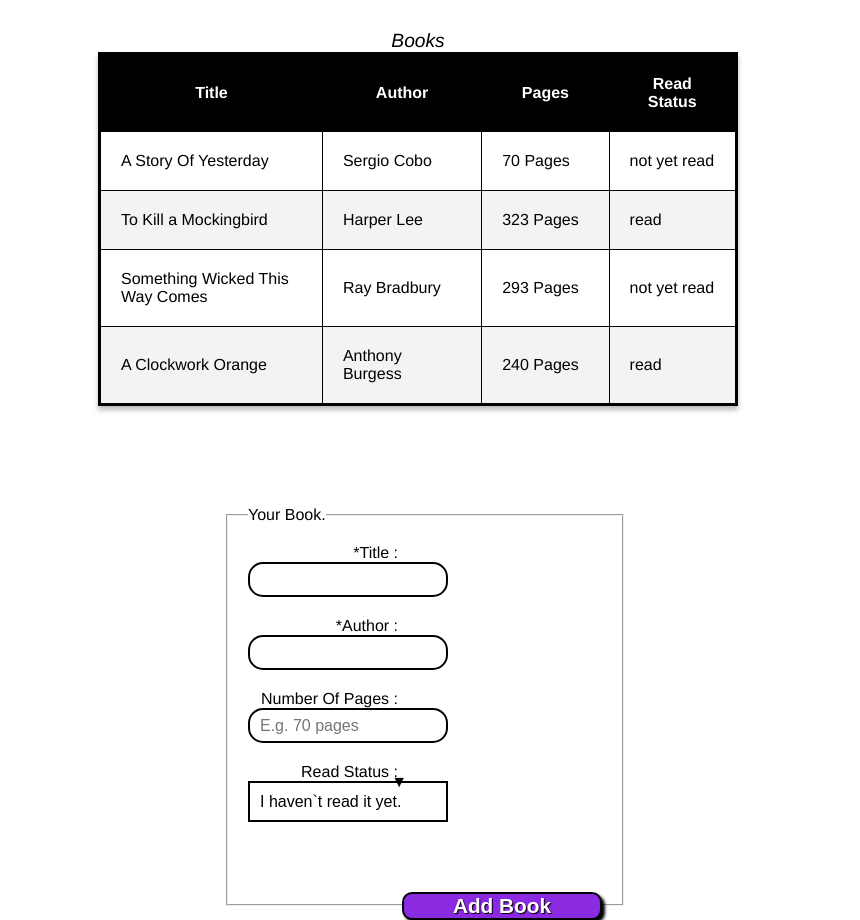
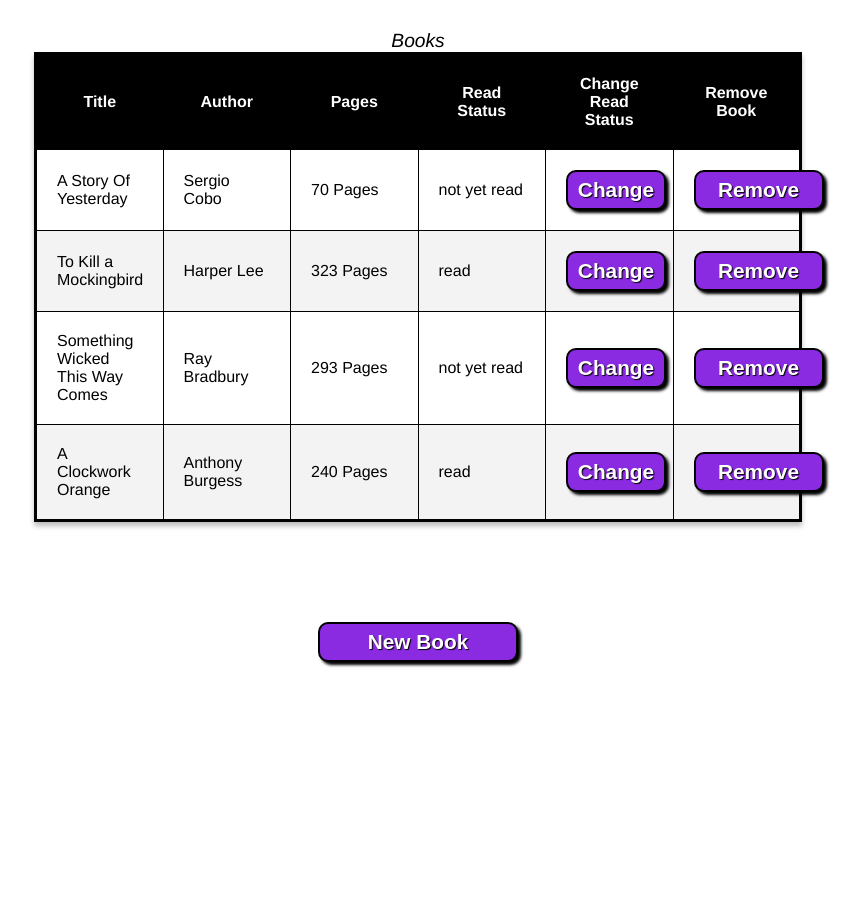
Before and after one commit to BelalHashem007/Library, a plain HTML site: page index.html in a window 1280 px wide. Shown: the whole page, without its empty margins (222-1082 px from the left). After the commit the page ends 800 px from the top, so only its background shows below. Drawn offline with Linux system fonts and the light colour scheme.

Commit message:
Making the form inside a dialog and adding 2 btns.
Added 2 buttons, ChangeReadStatus and RemoveBook.

```diff
--- a/index.html
+++ b/index.html
@@ -10,25 +10,28 @@
 </head>
 
 <body>
-    <table>
+    <table class="table">
         <caption>Books</caption>
         <thead>
             <tr>
-                <th>Title</th>
-                <th>Author</th>
-                <th>Pages</th>
-                <th>Read Status</th>
+                <th scope="col">Title</th>
+                <th scope="col">Author</th>
+                <th scope="col">Pages</th>
+                <th scope="col">Read Status</th>
+                <th scope="col">Change Read Status</th>
+                <th scope="col">Remove Book</th>
             </tr>
         </thead>
         <tbody>
         </tbody>
     </table>
+    <dialog class="form-container">
     <form id="form" name="my-form">
         <fieldset>
             <legend>Your Book.</legend>
             <div class="title-container">
                 <label for="title">*Title :</label>
-                <input type="text" name="title" id="title" required>
+                <input type="text" name="title" id="title" autocomplete="false" required>
             </div>
             <div class="author-container">
                 <label for="author">*Author :</label>
@@ -49,6 +52,8 @@
         </fieldset>
 
     </form>
+</dialog>
+<button class="dialog-btn">New Book</button>
 </body>
 
 </html>
--- a/script.js
+++ b/script.js
@@ -1,4 +1,4 @@
-const myLibrary = [];
+let myLibrary = [];
 
 function Book(title, author, pages, readStatus) {
     this.title = title;
@@ -6,16 +6,28 @@ function Book(title, author, pages, readStatus) {
     this.pages = pages;
     this.readStatus = readStatus;
 }
+Book.prototype.changeReadStatus = function (){
+    if (this.readStatus == 'read')
+        this.readStatus = 'not read yet'
+    else
+    this.readStatus = 'read';
+};
 
 function addBookToLibrary(title, author, pages, readStatus) {
     myLibrary.push(new Book(title, author, pages, readStatus));
+}
+
+
+function displayLastBook() {
     const tBody = document.querySelector("tbody")
     const tr = document.createElement('tr');
     tBody.appendChild(tr);
     let len = myLibrary.length
-        const td1 = document.createElement('td');
-        td1.textContent = myLibrary[len-1].title;
-        tr.appendChild(td1);
+
+    const td = document.createElement('td');
+    td.textContent = myLibrary[len-1].title;
+    tr.appendChild(td);
+
     const td2 = document.createElement('td');
     td2.textContent = myLibrary[len-1].author;
     tr.appendChild(td2);
@@ -27,27 +39,49 @@ function addBookToLibrary(title, author, pages, readStatus) {
     const td4 = document.createElement('td');
     td4.textContent = myLibrary[len-1].readStatus;
     tr.appendChild(td4);
-}
 
+    const changeStatusBtn = document.createElement('button');
+    changeStatusBtn.classList.add('switch-btn')
+    changeStatusBtn.textContent = 'Change';
+    const td5 = document.createElement('td');
+    td5.appendChild(changeStatusBtn);
+    tr.appendChild(td5);
+    changeStatusBtn.addEventListener('click', () => {
+        let rowIndex = changeStatusBtn.parentNode.parentNode.rowIndex;
+        myLibrary[rowIndex-1].changeReadStatus();
+        let cell = document.querySelector('.table').rows[rowIndex].cells[3];
+        if (cell.textContent == 'read')
+            cell.textContent = 'not yet read'
+        else
+            cell.textContent = 'read'
+    })
 
-function displayBooks() {
-    const tBody = document.querySelector("tbody")
-    for (let book of myLibrary) {
-        const tr = document.createElement('tr');
-        tBody.appendChild(tr);
-        for (let key in book) {
-            const td = document.createElement('td');
-            td.textContent = book[key];
-            tr.appendChild(td);
-        }
-    }
+    const removeBookBtn = document.createElement('button');
+    removeBookBtn.classList.add('remove-btn')
+    removeBookBtn.textContent = 'Remove';
+    const td6 = document.createElement('td');
+    td6.appendChild(removeBookBtn);
+    tr.appendChild(td6);
+    removeBookBtn.addEventListener('click', () => {
+        let rowIndex = removeBookBtn.parentNode.parentNode.rowIndex;
+        document.querySelector('.table').deleteRow(rowIndex);
+        myLibrary = myLibrary.filter((book) => {
+            if (book == myLibrary[rowIndex-1])
+                return false;
+            return true;
+        })
+    } )
 }
 
 
 addBookToLibrary("A Story Of Yesterday", "Sergio Cobo", "70 Pages", "not yet read");
+displayLastBook();
 addBookToLibrary("To Kill a Mockingbird", "Harper Lee", "323 Pages", "read");
+displayLastBook();
 addBookToLibrary("Something Wicked This Way Comes", "Ray Bradbury", "293 Pages", "not yet read");
+displayLastBook();
 addBookToLibrary("A Clockwork Orange", "Anthony Burgess", "240 Pages", "read");
+displayLastBook();
 
 let form = document.forms["my-form"];
 form.addEventListener("submit", getValues);
@@ -62,4 +96,18 @@ function getValues(event) {
         "readStatus": this.readStatus.value,
     }
     addBookToLibrary(formData.title, formData.author, formData.pages, formData.readStatus);
+    displayLastBook();
 }
+
+let dialBtn = document.querySelector('.dialog-btn');
+let dialog = document.querySelector('.form-container');
+
+dialBtn.addEventListener('click', () => {
+    dialog.showModal();
+    form.reset();
+})
+let addBookBtn = document.querySelector('.submit-btn');
+
+addBookBtn.addEventListener('click', () => {
+    dialog.close();
+})
--- a/styles.css
+++ b/styles.css
@@ -1,8 +1,6 @@
 * {
     box-sizing: border-box;
     font-size: inherit;
-    margin: 0;
-    padding: 0;
 }
 body {
     margin: 0;
@@ -16,24 +14,12 @@ body {
 }
 
 table {
-    width: 50%;
+    width: 60%;
     border: 3px solid black;
     border-collapse: collapse;
     table-layout: fixed;
     margin-top: 30px;
     box-shadow: 0 4px 5px rgba(0, 0, 0, 0.267);
-}
-thead th:nth-child(1) {
-    width: 35%;
-}
-thead th:nth-child(2) {
-    width: 25%;
-}
-thead th:nth-child(3) {
-    width: 20%;
-}
-thead th:nth-child(4) {
-    width: 20%;
 }
 caption {
     font-style: italic;
@@ -58,8 +44,9 @@ td, th {
     padding: 20px;
 }
 form {
-    width: 30%;
-    height: 400px;
+    width: 60%;
+    height: 450px;
+    margin: 0 auto;
 }
 label {
     display: inline-block;
@@ -106,13 +93,9 @@ select:focus {
     font-size: 1rem;
     color: black;
     top: 10px;
-    right: 195px;
+    right: 115px;
 }
 button {
-    width: 200px;
-    height: 40px;
-    margin-left: 154px;
-    margin-top: 50px;
     color: white;
     background-color: blueviolet;
     border-radius: 10px;
@@ -121,9 +104,26 @@ button {
     text-shadow: 1px 1px 1px black;
     font-weight: bold;
     font-size: 1.3rem;
+    width: 200px;
+    height: 40px;
+    margin: 0 auto;
+}
+.cancel-btn {
+    margin-top: 50px;
 }
 button:hover {
     opacity: 0.8;
     box-shadow: 0 0 3px black;
     cursor: pointer;
 }
+dialog {
+    width: 45%;
+    margin: auto;
+    height: 600px;
+}
+.switch-btn  {
+    width: 100px;
+}
+.remove-btn {
+    width: 130px;
+}
```
Lines whose indentation alone changed are shown as unchanged.
